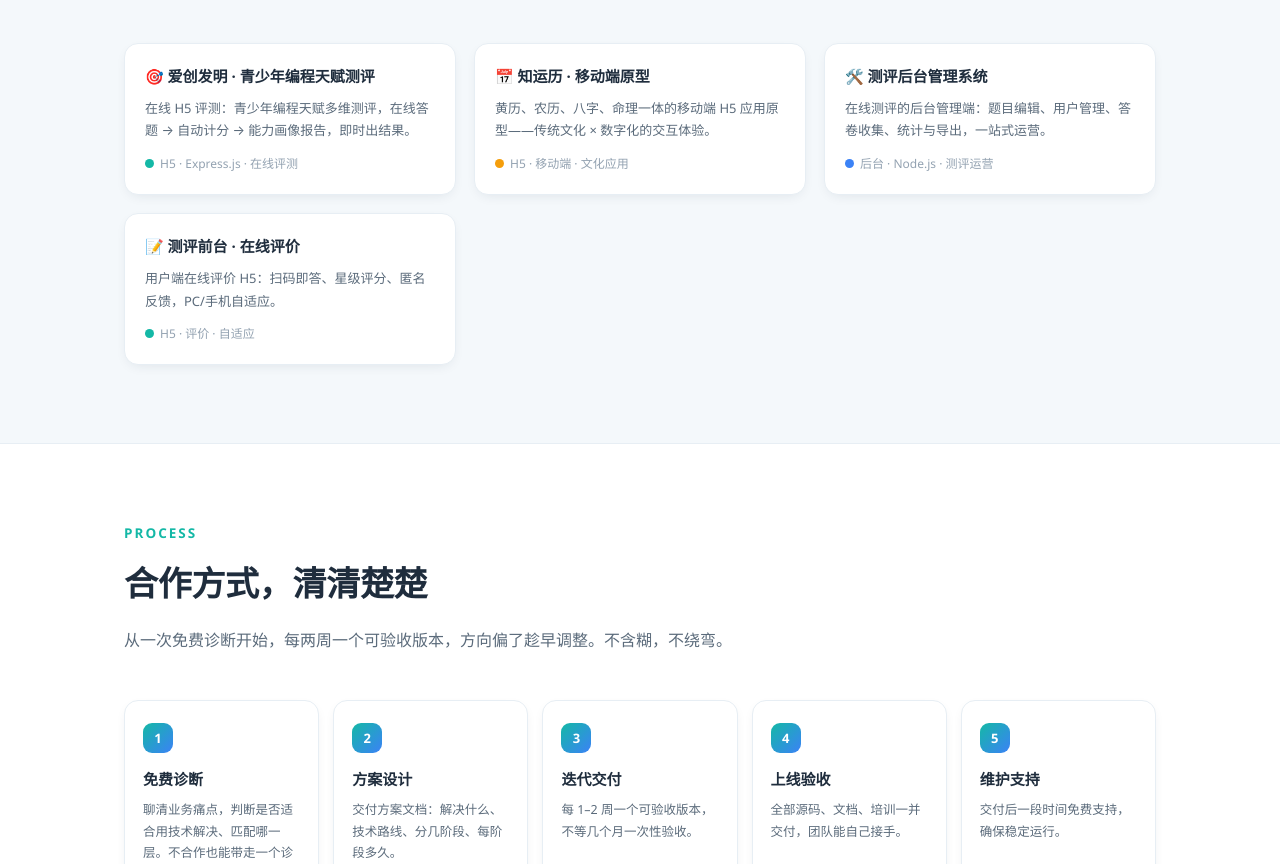
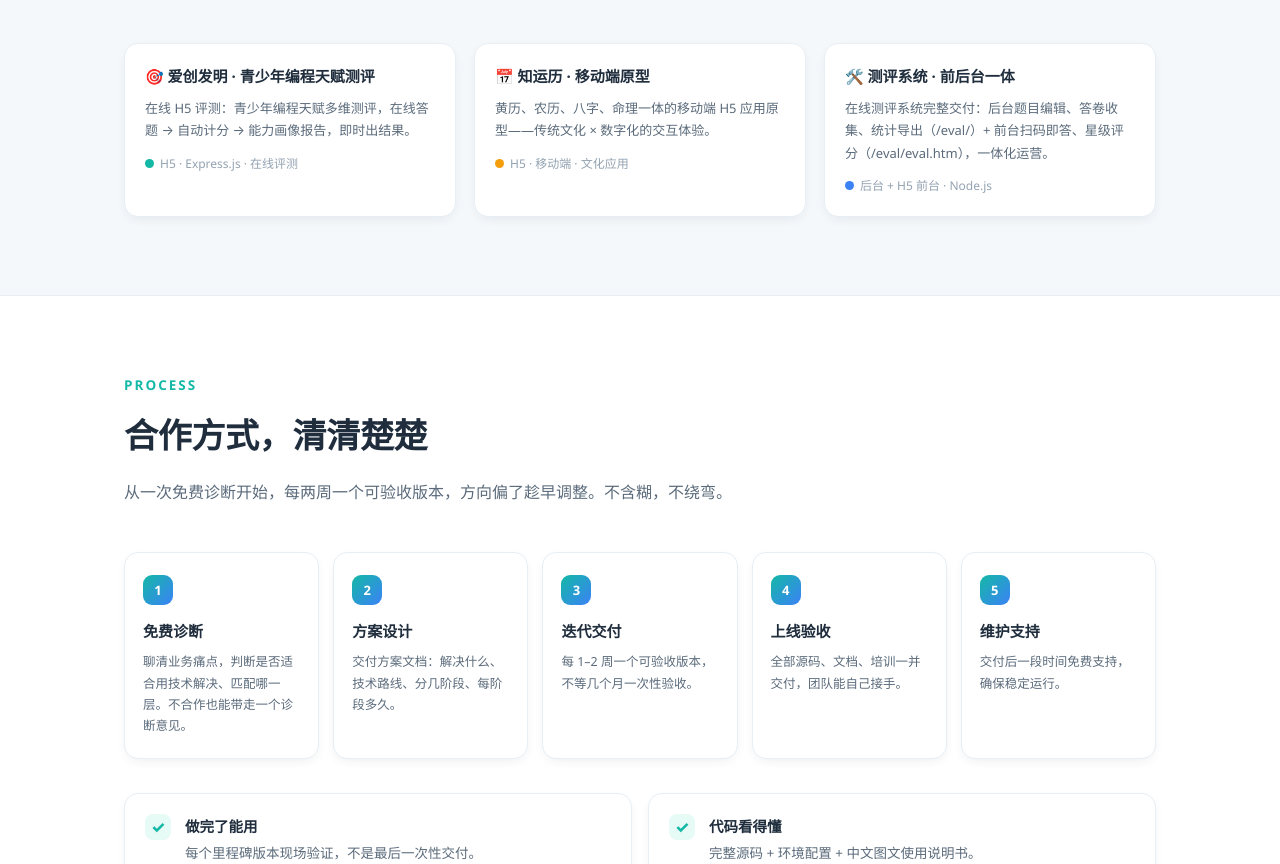
Before and after one commit to mzatun/mzatun.github.io, a plain HTML site: page index.html in a window 1280 px wide. Shown: the part 7096-7960 px from the top of the page. Drawn offline with Linux system fonts and the light colour scheme.

Commit message:
fix: merge eval admin+front into one card (same project)

```diff
--- a/index.html
+++ b/index.html
@@ -676,14 +676,9 @@
         <div class="lang"><i style="background:#f59e0b"></i> H5 · 移动端 · 文化应用</div>
       </a>
       <a class="repo reveal" href="http://111.229.64.11/eval/" target="_blank" rel="noopener">
-        <div class="rn">🛠️ 测评后台管理系统</div>
-        <p>在线测评的后台管理端：题目编辑、用户管理、答卷收集、统计与导出，一站式运营。</p>
-        <div class="lang"><i style="background:#3b82f6"></i> 后台 · Node.js · 测评运营</div>
-      </a>
-      <a class="repo reveal" href="http://111.229.64.11/eval/eval.htm" target="_blank" rel="noopener">
-        <div class="rn">📝 测评前台 · 在线评价</div>
-        <p>用户端在线评价 H5：扫码即答、星级评分、匿名反馈，PC/手机自适应。</p>
-        <div class="lang"><i style="background:#14b8a6"></i> H5 · 评价 · 自适应</div>
+        <div class="rn">🛠️ 测评系统 · 前后台一体</div>
+        <p>在线测评系统完整交付：后台题目编辑、答卷收集、统计导出（/eval/）+ 前台扫码即答、星级评分（/eval/eval.htm），一体化运营。</p>
+        <div class="lang"><i style="background:#3b82f6"></i> 后台 + H5 前台 · Node.js</div>
       </a>
     </div>
   </div>
```
